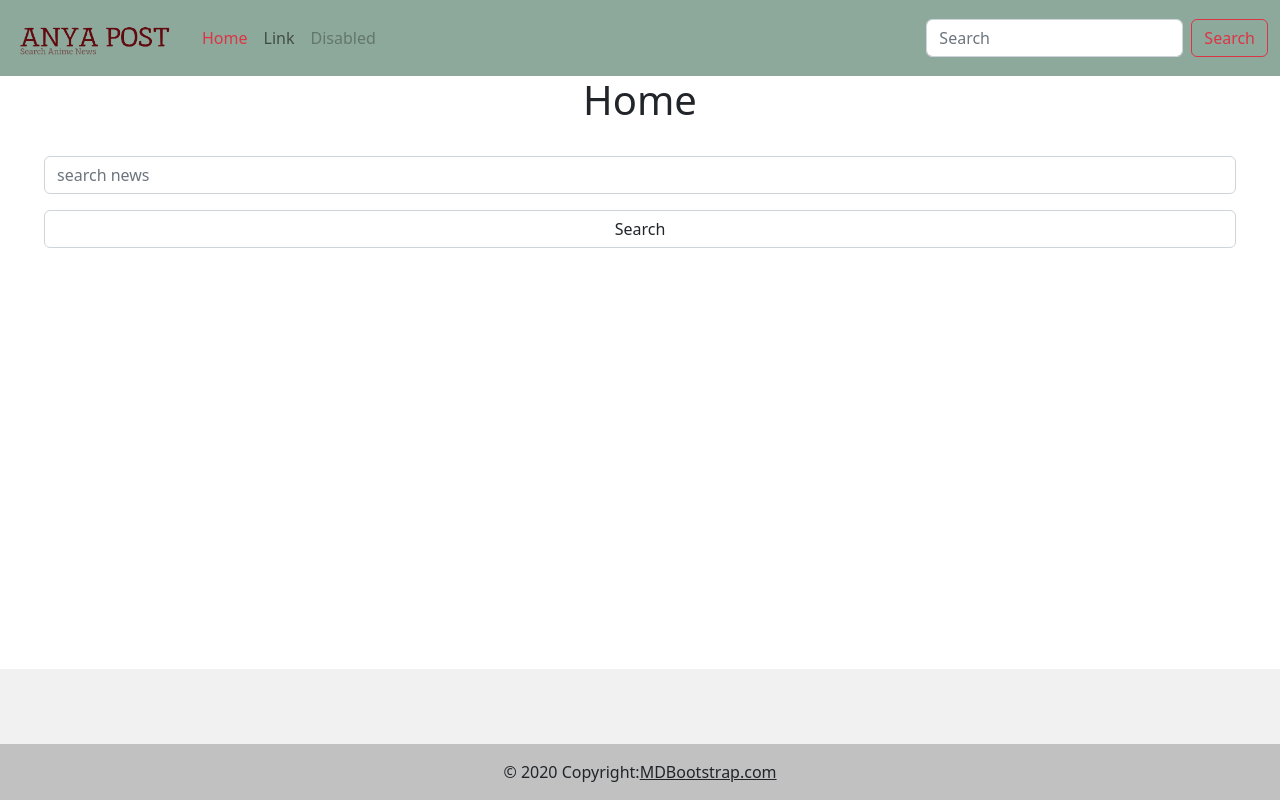
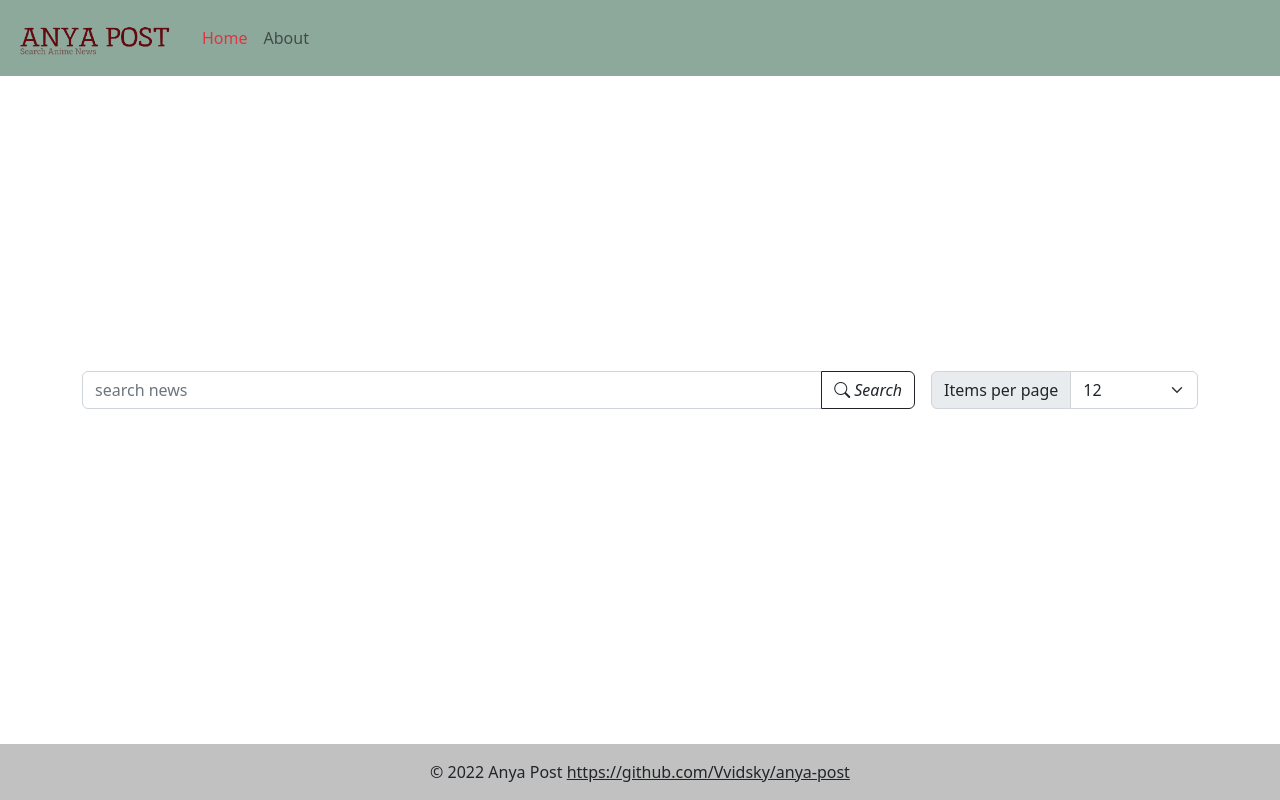
Before and after one commit to Vvidsky/anya-post, a React (Create React App) app: page / in a window 1280 px wide. Built offline with nearby package versions, Linux system fonts and the light colour scheme.

Commit message:
Added styling + Removed Placeholders + Pagination

```diff
--- a/public/index.html
+++ b/public/index.html
@@ -24,6 +24,7 @@
       work correctly both with client-side routing and a non-root public URL.
       Learn how to configure a non-root public URL by running `npm run build`.
     -->
+    <link rel="stylesheet" href="https://cdn.jsdelivr.net/npm/bootstrap-icons@1.9.1/font/bootstrap-icons.css">
     <link href="https://cdn.jsdelivr.net/npm/bootstrap@5.2.2/dist/css/bootstrap.min.css" rel="stylesheet" integrity="sha384-Zenh87qX5JnK2Jl0vWa8Ck2rdkQ2Bzep5IDxbcnCeuOxjzrPF/et3URy9Bv1WTRi" crossorigin="anonymous">
     <title>Anya Post - Anime News Search Engine</title>
   </head>
--- a/src/App.js
+++ b/src/App.js
@@ -1,8 +1,6 @@
 import { Routes, Route, Navigate } from "react-router-dom";
 import Home from "./routes/Home";
 import Layout from "./routes/Layout/Layout";
-import Index from "./routes/index/Index";
-import News from "./routes/news/news";
 import "./App.css";
 
 function App() {
@@ -10,8 +8,6 @@ function App() {
     <Routes>
       <Route path="/" element={<Layout />}>
         <Route index element={<Home />} />
-        <Route path="/home" element={<Home />} />
-        <Route path="/news/:newsId" element={<News />} />
         <Route path="*" element={<Navigate to="/" replace />} />
       </Route>
     </Routes>
--- a/src/components/nav-bar/nav-bar.component.jsx
+++ b/src/components/nav-bar/nav-bar.component.jsx
@@ -39,24 +39,10 @@ export default function NavBar() {
             </li>
             <li className="nav-item">
               <Link className="nav-link" href="#">
-                Link
+                About
               </Link>
             </li>
-            <li className="nav-item">
-              <Link className="nav-link disabled">Disabled</Link>
-            </li>
           </ul>
-          <form className="d-flex" role="search">
-            <input
-              className="form-control me-2"
-              type="search"
-              placeholder="Search"
-              aria-label="Search"
-            />
-            <button className="btn btn-outline-danger" type="submit">
-              Search
-            </button>
-          </form>
         </div>
       </div>
     </nav>
--- /dev/null
+++ b/src/components/news-card/card.component.css
@@ -0,0 +1,6 @@
+.metadata{
+    display: -webkit-box;
+    -webkit-line-clamp: 3;
+    -webkit-box-orient: vertical;
+    overflow: hidden;
+}
--- /dev/null
+++ b/src/components/pagination/pagination.component.jsx
@@ -0,0 +1,49 @@
+import React from 'react'
+import { Link } from 'react-router-dom'
+
+export default function Pagination({ nPages, currentPage, setCurrentPage }) {
+
+    const pageNumbers = [...Array(nPages + 1).keys()].slice(1)
+
+    const nextPage = () => {
+        if (currentPage !== nPages) setCurrentPage(currentPage + 1)
+    }
+    const prevPage = () => {
+        if (currentPage !== 1) setCurrentPage(currentPage - 1)
+    }
+
+    return (
+        <nav aria-label="Page navigation example">
+            <ul className="pagination justify-content-center">
+                <li className="page-item">
+                    <Link className="page-link"
+                        onClick={prevPage}
+                        href='#'>
+
+                        Previous
+                    </Link>
+                </li>
+                {pageNumbers.map(pgNumber => (
+                    <li key={pgNumber}
+                        className={`page-item ${currentPage === pgNumber ? 'active' : ''} `} >
+
+                        <Link onClick={() => setCurrentPage(pgNumber)}
+                            className='page-link'
+                            href='#'>
+
+                            {pgNumber}
+                        </Link>
+                    </li>
+                ))}
+                <li className="page-item">
+                    <Link className="page-link"
+                        onClick={nextPage}
+                        href='#'>
+
+                        Next
+                    </Link>
+                </li>
+            </ul>
+        </nav>
+    )
+}
--- a/src/routes/Home.jsx
+++ b/src/routes/Home.jsx
@@ -1,14 +1,24 @@
-import React from 'react';
 import axios from 'axios';
-import { useState } from 'react';
+import React, { useState } from 'react';
+import './Home.styles.css';
 import Card from '../components/news-card/card.component';
+import Pagination from '../components/pagination/pagination.component';
 
 export default function Home() {
   const [searchResult, setSearchResult] = useState([]);
   const [query, setQuery] = useState('');
 
+  // src: https://levelup.gitconnected.com/a-simple-guide-to-pagination-in-react-facd6f785bd0
+  const [currentPage, setCurrentPage] = useState(1);
+  const [pageSize, setPageSize] = useState(12);
+  const indexOfLastRecord = currentPage * pageSize;
+  const indexOfFirstRecord = indexOfLastRecord - pageSize;
+  const currentRecords = searchResult.slice(indexOfFirstRecord, indexOfLastRecord);
+  const nPages = Math.ceil(searchResult.length / pageSize)
+
   async function fetchData(query) {
-    const result = await axios.get(`http://localhost:4000/?query_string=${query}`);
+    const params = new URLSearchParams([['query_string', query]]);
+    const result = await axios.get(`http://localhost:4000/`, { params });
     console.log("result", result.data.hits.hits);
     setSearchResult(result.data.hits.hits);
   }
@@ -18,30 +28,54 @@ export default function Home() {
     setQuery(e.target.value);
   };
 
+  const handleSelectChange = (e) => {
+    e.preventDefault();
+    setPageSize(e.target.value);
+    setCurrentPage(1);
+    this.forceUpdate();
+  }
+
   const handleSubmit = (e) => {
     e.preventDefault();
     fetchData(query);
-    setQuery('');
   }
 
-  console.log(query);
+  return (
+    <div className="d-flex flex-column bd-highlight justify-content-center" style={{ minHeight: "80vh" }}>
+      <div className="container mt-3">
+        <form className="row g-3 out" onSubmit={handleSubmit}>
+          <div className="col-md-6 col-xl-9 ">
+            <div className="input-group">
+              <input className="form-control" type="text" name="news-search" placeholder='search news' onChange={handleChange} value={query}></input>
+              <button className="btn btn btn-outline-dark" onClick={handleSubmit}><i class="bi bi-search"> Search</i></button>
+            </div>
+          </div>
+          <div className="col-md-6 col-xl-3">
+            <div className="input-group mb-2">
+              <label className="input-group-text" htmlFor="inputGroupSelect01">Items per page</label>
+              <select className="form-select" id="inputGroupSelect01" onChange={handleSelectChange}>
+                <option defaultValue={12}>12</option>
+                <option value={24}>24</option>
+                <option value={48}>48</option>
+              </select>
+            </div>
+          </div>
+        </form>
+      </div>
 
-  return (
-    <div>
-      <h1 className='text-center'>Home</h1>
-      <form className="m-3 p-3" onSubmit={handleSubmit}>
-        <div className="mb-3">
-          <input className="form-control" type="text" name="news-search" placeholder='search news' onChange={handleChange} value={query}></input>
-        </div>
-        <button className="form-control" type="Submit">Search</button>
-      </form>
-      <div className="row row-cols-1 row-cols-md-2 row-cols-lg-3 row-cols-xl-4 row-cols-xxl-5 g-4">
-        {searchResult.map((news, index) => {
+      <div className="row row-cols-1 row-cols-md-2 row-cols-lg-3 row-cols-xl-4 g-4 mt-1 mb-3">
+        {currentRecords.map((news, index) => {
           return (
-            <div key={news._id} className="col"><Card news={news} bestMatch={index===0? true: false} /></div>)
+            <div key={news._id} className="col"><Card news={news} bestMatch={index === 0 ? true : false} /></div>)
         })}
       </div>
 
+
+      {searchResult.length > pageSize ? <Pagination
+        nPages={nPages}
+        currentPage={currentPage}
+        setCurrentPage={setCurrentPage}
+      /> : null}
 
 
     </div>
--- a/src/routes/Home.style.css
+++ /dev/null
@@ -1,4 +0,0 @@
-.mug {
-    display: block;
-    float: right;
-}
--- /dev/null
+++ b/src/routes/Home.styles.css
@@ -0,0 +1,4 @@
+.mug {
+  display: block;
+  float: right;
+}
--- a/src/routes/Layout/Layout.jsx
+++ b/src/routes/Layout/Layout.jsx
@@ -7,33 +7,13 @@ export default function Layout() {
         <div className="d-flex flex-column align-content-between" style={{minHeight: "100vh"}}>
             <NavBar />
             <div className="container-fluid">
-                <Outlet></Outlet>
+                <Outlet />
             </div>
             <footer className="text-center text-white mt-auto" style={{ backgroundColor: '#f1f1f1' }}>
                 {/* Grid container */}
-                <div className="container pt-4">
-                    {/* Section: Social media */}
-                    <section className="mb-4">
-                        {/* Facebook */}
-                        <a className="btn btn-link btn-floating btn-lg text-dark m-1" href="#!" role="button" data-mdb-ripple-color="dark"><i className="fab fa-facebook-f" /></a>
-                        {/* Twitter */}
-                        <a className="btn btn-link btn-floating btn-lg text-dark m-1" href="#!" role="button" data-mdb-ripple-color="dark"><i className="fab fa-twitter" /></a>
-                        {/* Google */}
-                        <a className="btn btn-link btn-floating btn-lg text-dark m-1" href="#!" role="button" data-mdb-ripple-color="dark"><i className="fab fa-google" /></a>
-                        {/* Instagram */}
-                        <a className="btn btn-link btn-floating btn-lg text-dark m-1" href="#!" role="button" data-mdb-ripple-color="dark"><i className="fab fa-instagram" /></a>
-                        {/* Linkedin */}
-                        <a className="btn btn-link btn-floating btn-lg text-dark m-1" href="#!" role="button" data-mdb-ripple-color="dark"><i className="fab fa-linkedin" /></a>
-                        {/* Github */}
-                        <a className="btn btn-link btn-floating btn-lg text-dark m-1" href="#!" role="button" data-mdb-ripple-color="dark"><i className="fab fa-github" /></a>
-                    </section>
-                    {/* Section: Social media */}
-                </div>
-                {/* Grid container */}
                 {/* Copyright */}
                 <div className="text-center text-dark p-3" style={{ backgroundColor: 'rgba(0, 0, 0, 0.2)' }}>
-                    © 2020 Copyright:
-                    <a className="text-dark" href="https://mdbootstrap.com/">MDBootstrap.com</a>
+                    © 2022 Anya Post <a class="text-dark" href="https://github.com/Vvidsky/anya-post" target="_blank" rel="noreferrer"> https://github.com/Vvidsky/anya-post</a>
                 </div>
                 {/* Copyright */}
             </footer>
--- a/src/routes/news/news.jsx
+++ b/src/routes/news/news.jsx
@@ -9,12 +9,13 @@ export default function News() {
 
     useEffect(() => {
         async function loadNews() {
-            const result = await axios.get(`http://localhost:4000/${newsId}`);
-            console.log("result", result.data);
+            const result = await axios.get(`http://localhost:4000/${newsId}`)
+            // console.log("result", result.data);
             setNews(result.data._source);
         }
         loadNews();
-    }, []);
+    }, [newsId]);
+
 
     return (
         // <div className="container-fluid">
```
Also changed, not shown: src/components/news-card/card.component.jsx (+11 -9 lines), src/components/search-box/search-box.component.jsx (+7 -0 lines), src/assets/crunchyroll.png (added), 1 other file (tests, documents, lock files or other folders).
